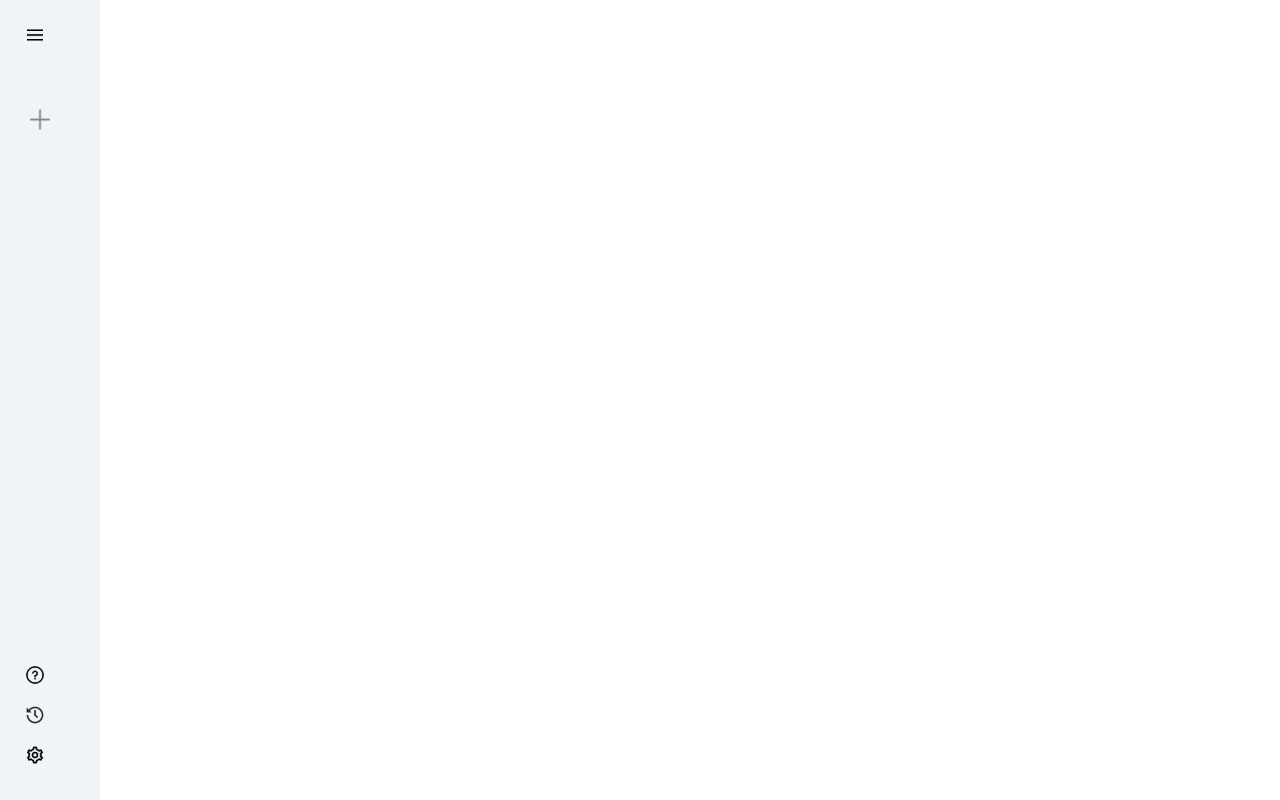
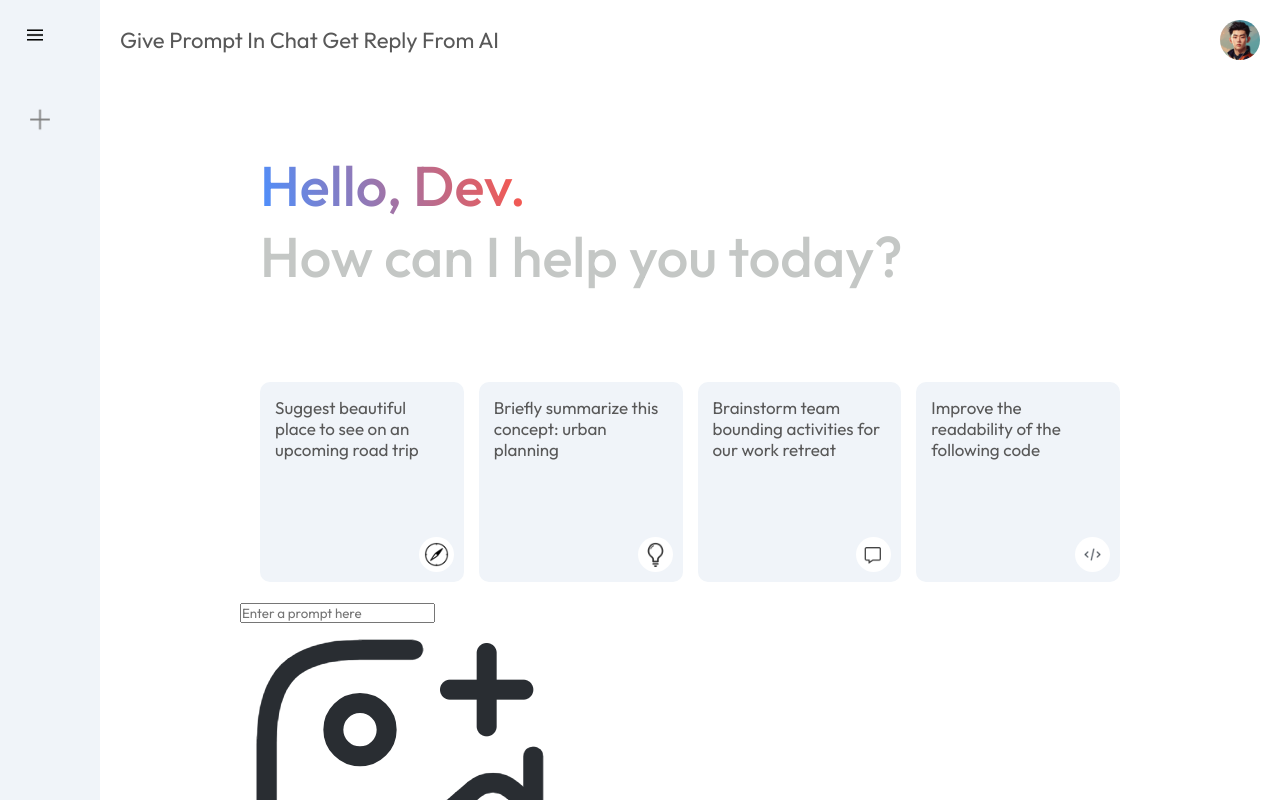
Before and after one commit to ShiruvatiNarasimha/Chat-with-gemini, a React (Vite) app: page / in a window 1280 px wide. Shown: the top 800 px of the page. Built offline with nearby package versions, Linux system fonts and the light colour scheme.

Commit message:
Main card update

```diff
--- a/src/App.jsx
+++ b/src/App.jsx
@@ -2,6 +2,7 @@
 import reactLogo from './assets/react.svg'
 import viteLogo from '/vite.svg'
 import Sidebar from './components/Sidebar/Sidebar'
+import Main from './components/Main/Main'
 
 function App() {
   const [count, setCount] = useState(0)
@@ -9,6 +10,7 @@
   return (
     <>
       <Sidebar/>
+      <Main />
     </>
   )
 }
--- /dev/null
+++ b/src/components/Main/Main.css
@@ -0,0 +1,80 @@
+.main{
+    flex: 1;
+    min-height: 100vh;
+    padding-bottom: 15vh;
+    position: relative;
+}
+
+.main .nav{
+    display: flex;
+    align-items: center;
+    justify-content: space-between;
+    font-size: 22px;
+    padding: 20px;
+    color: #585858;
+
+}
+
+.main .nav img{
+    width: 40px;
+    border-radius: 50px;
+}
+
+.main-container{
+    max-width: 900px;
+    margin: auto;
+}
+
+
+.main .greet{
+    margin: 50px 0px;
+    font-size: 56px;
+    color: #c4c7c5;
+    font-weight: 500;
+    padding: 20px;
+}
+
+
+.main .greet span{
+    background: -webkit-linear-gradient(16deg,#4b90ff, #ff5546);
+    -webkit-background-clip: text;
+    -webkit-text-fill-color: transparent;
+}
+
+.main .cards{
+    display: grid;
+    grid-template-columns: repeat(auto-fill,minmax(180px,1fr));
+    gap: 15px;
+    padding: 20px;
+}
+
+
+.main .card{
+    height: 200px;
+    padding: 15px;
+    background-color: #f0f4f9;
+    border-radius: 10px;
+    position: relative;
+    cursor: pointer;
+}
+
+
+.main .card img{
+    width: 35px;
+    padding: 5px;
+    position: absolute ;
+    background-color: white;
+    border-radius: 20px;
+    bottom: 10px;
+    right: 10px;
+}
+
+
+.main .card p{
+    color: #585858;
+    font-size: 17px;
+}
+
+.main .card:hover{
+    background-color: #dfe4ed;
+}
--- /dev/null
+++ b/src/components/Main/Main.jsx
@@ -0,0 +1,55 @@
+import React from 'react'
+import './Main.css'
+import { assets } from '../../assets/assets'
+
+const Main = () => {
+  return (
+    <div className="main">
+        <div className="nav">
+            <p>Give Prompt In Chat
+                 Get Reply From AI
+            </p>
+            <img src={assets.user_icon} alt=''/>
+        </div>
+        <div className="main-container">
+            <div className="greet">
+                <p><span>Hello, Dev.</span></p>
+                <p>How can I help you today?</p>
+            </div>
+            <div className="cards">
+                <div className="card">
+                    <p>Suggest beautiful place to see on an upcoming road trip</p>
+                    <img src={assets.compass_icon} alt=''/>
+                </div>
+                <div className="card">
+                    <p>Briefly summarize this  concept: urban planning</p>
+                    <img src={assets.bulb_icon} alt=''/>
+                </div>
+                <div className="card">
+                    <p>Brainstorm team bounding activities for our work retreat</p>
+                    <img src={assets.message_icon} alt=''/>
+                </div>
+                <div className="card">
+                    <p>Improve the readability of the following code</p>
+                    <img src={assets.code_icon} alt=''/>
+                </div>
+            </div>
+            <div className="main-bottom">
+                <div className="search-box">
+                    <input type="text" placeholder='Enter a prompt here'/>
+                    <div>
+                        <img src={assets.gallery_icon} alt="" />
+                        <img src={assets.mic_icon} alt="" />
+                        <img src={assets.send_icon} alt="" />
+                    </div>
+                </div>
+                <p className="bottom-info">
+                    AI may display inaccurate info, including about people, so double-check its responsses
+                </p>
+            </div>
+        </div>
+    </div>
+  )
+}
+
+export default Main
--- a/src/components/Sidebar/Sidebar.jsx
+++ b/src/components/Sidebar/Sidebar.jsx
@@ -10,7 +10,7 @@
   return (
     <div className='Sidebar'>
       <div className='top'>
-        <img className="menu" src={assets.menu_icon} alt=""/>
+        <img onClick={() =>setExtended(prev=>!prev)}className="menu" src={assets.menu_icon} alt=""/>
         <div className="new-chat">
           <img src={assets.plus_icon} alt=''/>
           {extended?<p>New Chat</p>:null}
--- a/src/components/Sidebar/sidebar.css
+++ b/src/components/Sidebar/sidebar.css
@@ -19,6 +19,7 @@
 
 .Sidebar .new-chat{
     margin-top: 50px;
+    margin-bottom: 10px;
     display: inline-flex;
     align-items: center;
     gap: 10px;
@@ -27,6 +28,10 @@
     font-size: 14px;
     color: gray ;
     cursor: pointer;
+}
+
+.Sidebar .new-chat:hover{
+    background-color: #8e9485;
 }
 
 .Sidebar .recent{
--- a/src/index.css
+++ b/src/index.css
@@ -1,7 +1,11 @@
+@import url('https://fonts.googleapis.com/css2?family=Outfit:wght@100..900&display=swap');
+
+
 *{
   padding: 0;
   margin:0;
   box-sizing: border-box;
+  font-family: Outfit;
 }
 
 #root{
```
